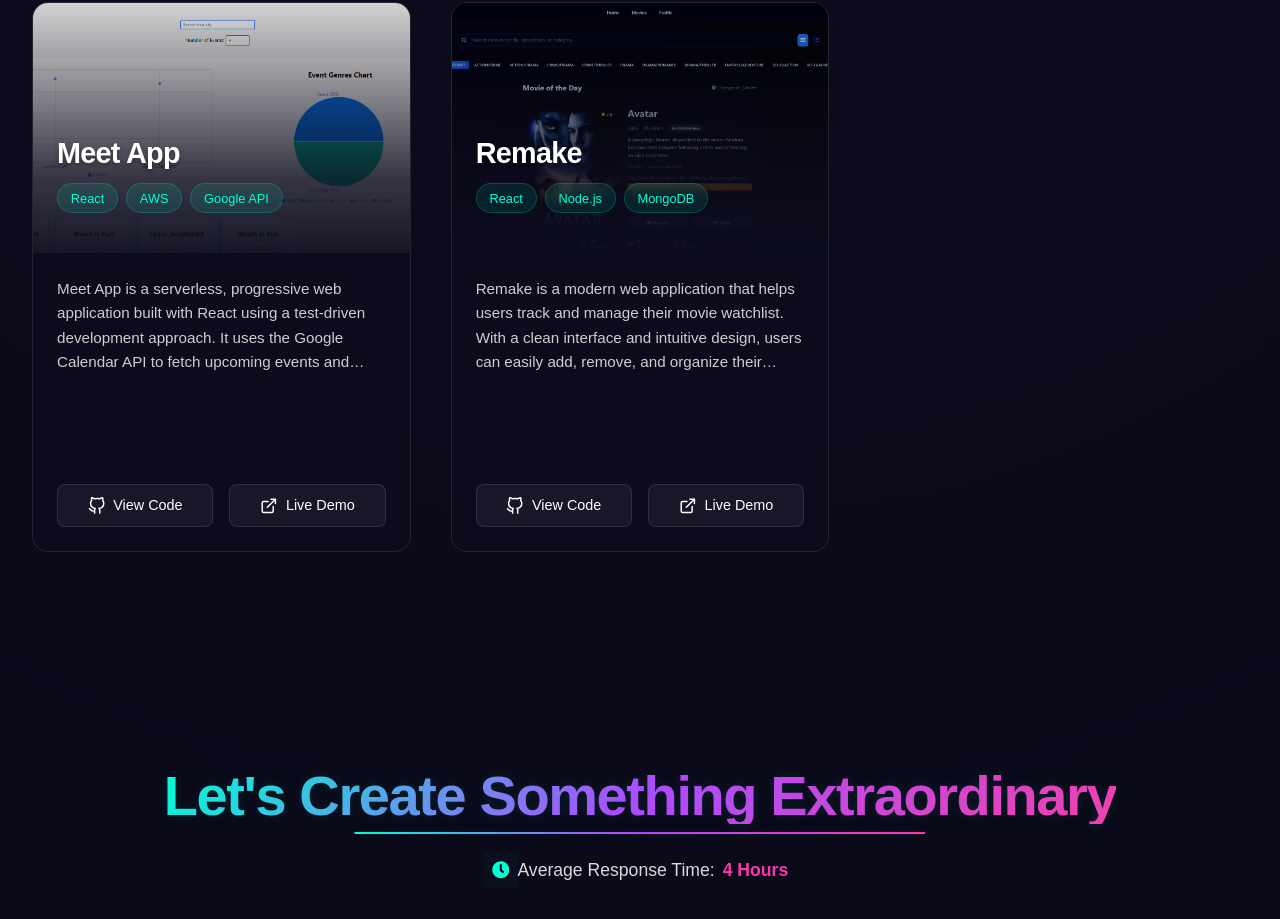
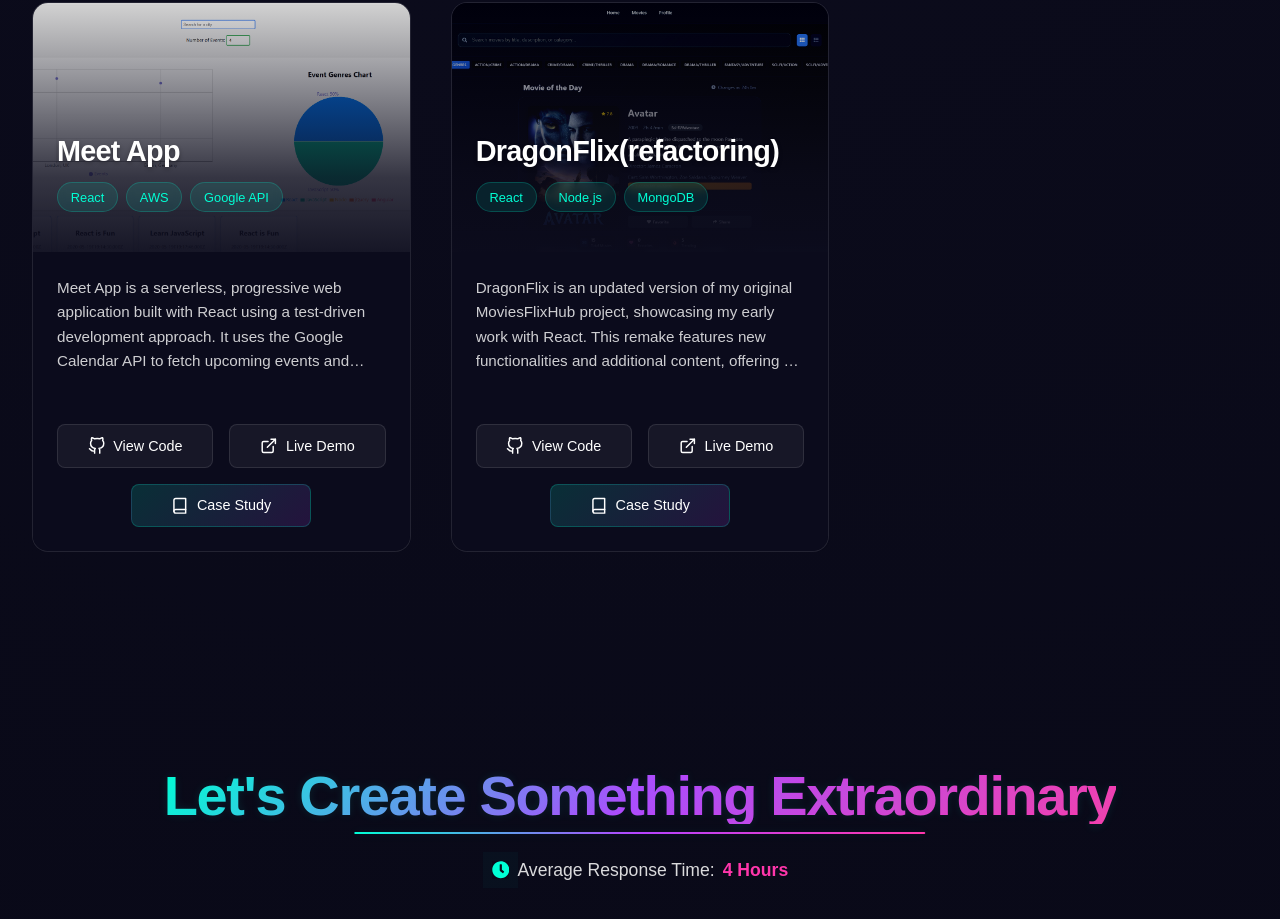
Before and after one commit to JDestefano11/React-Portfolio-Vite, a React (Vite) app: page / in a window 1280 px wide. Shown: the part 3820-4739 px from the top of the page. Built offline with nearby package versions, Linux system fonts and the light colour scheme; a web font is replaced by a local one.

Commit message:
Updated liiks on project cards

```diff
--- a/src/App.jsx
+++ b/src/App.jsx
@@ -5,6 +5,7 @@ import ProjectSection from "./components/ProjectSection/ProjectSection";
 import Contact from "./components/Contact/Contact";
 import MeetAppCaseStudy from "./pages/MeetAppCaseStudy/MeetAppCaseStudy";
 import MoviesFlixCaseStudy from "./pages/MoviesFlixCaseStudy/MoviesFlixCaseStudy";
+import TrendHiveCaseStudy from "./pages/TrendHiveCaseStudy/TrendHiveCaseStudy";
 import Footer from "./components/Footer/Footer";
 import NewNavbar from "./components/NewNavbar/NewNavbar";
 import NewHero from "./components/NewHero/NewHero";
@@ -51,8 +52,9 @@ const App = () => {
             </>
           }
         />
-        <Route path="/meetapp" element={<MeetAppCaseStudy />} />
-        <Route path="/moviesflix" element={<MoviesFlixCaseStudy />} />
+        <Route path="/case-studies/meet-app" element={<MeetAppCaseStudy />} />
+        <Route path="/case-studies/movies-flix" element={<MoviesFlixCaseStudy />} />
+        <Route path="/case-studies/trend-hive" element={<TrendHiveCaseStudy />} />
       </Routes>
       <Footer />
     </BrowserRouter>
--- a/src/components/ProjectSection/ProjectSection.jsx
+++ b/src/components/ProjectSection/ProjectSection.jsx
@@ -1,7 +1,8 @@
-import React, { useState, useEffect, useRef } from 'react';
-import { motion } from 'framer-motion';
-import { FiGithub, FiExternalLink, FiBook } from 'react-icons/fi';
-import './ProjectSection.css';
+import React, { useState, useEffect, useRef } from "react";
+import { motion } from "framer-motion";
+import { FiGithub, FiExternalLink, FiBook } from "react-icons/fi";
+import { Link } from "react-router-dom";
+import "./ProjectSection.css";
 import TrendHive from "../../images/TrendHive.png";
 import MoviesFlix from "../../images/Movies.png";
 import MeetApp from "../../images/MeetApp.png";
@@ -14,26 +15,26 @@ const ProjectSection = () => {
 
   useEffect(() => {
     const handleMouseMove = (e) => {
-      const cards = document.querySelectorAll('.project-card');
+      const cards = document.querySelectorAll(".project-card");
 
-      cards.forEach(card => {
+      cards.forEach((card) => {
         const rect = card.getBoundingClientRect();
         const x = e.clientX - rect.left;
         const y = e.clientY - rect.top;
 
-        card.style.setProperty('--mouse-x', `${x}px`);
-        card.style.setProperty('--mouse-y', `${y}px`);
+        card.style.setProperty("--mouse-x", `${x}px`);
+        card.style.setProperty("--mouse-y", `${y}px`);
       });
     };
 
     const projectsElement = projectsRef.current;
     if (projectsElement) {
-      projectsElement.addEventListener('mousemove', handleMouseMove);
+      projectsElement.addEventListener("mousemove", handleMouseMove);
     }
 
     return () => {
       if (projectsElement) {
-        projectsElement.removeEventListener('mousemove', handleMouseMove);
+        projectsElement.removeEventListener("mousemove", handleMouseMove);
       }
     };
   }, []);
@@ -42,53 +43,58 @@ const ProjectSection = () => {
     {
       id: 1,
       title: "Trend Hive",
-      description: "Trend Hive is a cutting-edge e-commerce store dedicated to delivering a seamless and enjoyable shopping experience for fashion enthusiasts of all ages. Our mission is to be the premier destination for high-quality, stylish clothing for the entire family.",
+      description:
+        "Trend Hive is a cutting-edge e-commerce store dedicated to delivering a seamless and enjoyable shopping experience for fashion enthusiasts of all ages. Our mission is to be the premier destination for high-quality, stylish clothing for the entire family.",
       image: TrendHive,
       techStack: ["React", "Tailwind"],
       liveLink: "https://trend-hive.onrender.com/",
       githubLink: "https://github.com/JDestefano11/Ecommerce-application.git",
-      caseStudyLink: "/case-studies/trend-hive" // Has case study
+      caseStudyLink: "/case-studies/trend-hive",
     },
     {
       id: 2,
       title: "Sovereign Realty",
-      description: "Sovereign Realty is an online platform where users can explore our completed real estate projects, browse detailed information, and schedule property viewings. Whether you're looking for inspiration or ready to make your next move, Sovereign Realty offers a seamless way to connect with our properties.",
+      description:
+        "Sovereign Realty is an online platform where users can explore our completed real estate projects, browse detailed information, and schedule property viewings. Whether you're looking for inspiration or ready to make your next move, Sovereign Realty offers a seamless way to connect with our properties.",
       image: Sovereign,
       techStack: ["React", "Node.js", "Express", "MongoDB"],
       liveLink: "https://github.com/JDestefano11/sovereign-realty.git",
-      githubLink: "https://github.com/JDestefano11/sovereign-realty.git"
-      // No case study
+      githubLink: "https://github.com/JDestefano11/sovereign-realty.git",
     },
     {
       id: 3,
       title: "Movies Flix",
-      description: "Movies Flix is a dynamic web application that allows users to explore and discover movies. Built with modern web technologies, it offers a sleek interface for browsing movies, viewing details, and managing favorites.",
+      description:
+        "Movies Flix is a dynamic web application that allows users to explore and discover movies. Built with modern web technologies, it offers a sleek interface for browsing movies, viewing details, and managing favorites.",
       image: MoviesFlix,
       techStack: ["React", "API Integration", "CSS"],
       liveLink: "https://movies-flix-psi.vercel.app/",
       githubLink: "https://github.com/JDestefano11/movies-flix.git",
-      caseStudyLink: "/case-studies/movies-flix" // Has case study
+      caseStudyLink: "/case-studies/movies-flix",
     },
     {
       id: 4,
       title: "Meet App",
-      description: "Meet App is a serverless, progressive web application built with React using a test-driven development approach. It uses the Google Calendar API to fetch upcoming events and allows users to search for events by city.",
+      description:
+        "Meet App is a serverless, progressive web application built with React using a test-driven development approach. It uses the Google Calendar API to fetch upcoming events and allows users to search for events by city.",
       image: MeetApp,
       techStack: ["React", "AWS", "Google API"],
       liveLink: "https://jdestefano11.github.io/meet/",
-      githubLink: "https://github.com/JDestefano11/meet.git"
-      // No case study
+      githubLink: "https://github.com/JDestefano11/meet.git",
+      caseStudyLink: "/case-studies/meet-app",
     },
     {
       id: 5,
-      title: "Remake",
-      description: "Remake is a modern web application that helps users track and manage their movie watchlist. With a clean interface and intuitive design, users can easily add, remove, and organize their favorite movies.",
+      title: "DragonFlix(refactoring)",
+      description:
+        "DragonFlix is an updated version of my original MoviesFlixHub project, showcasing my early work with React. This remake features new functionalities and additional content, offering a more polished front-end experience. However, it is not integrated with my API.",
+      tech: ["React"],
       image: Remake,
       techStack: ["React", "Node.js", "MongoDB"],
       liveLink: "https://github.com/JDestefano11/remake.git",
-      githubLink: "https://github.com/JDestefano11/remake.git"
-      // No case study
-    }
+      githubLink: "https://github.com/JDestefano11/remake.git",
+      caseStudyLink: "/case-studies/movies-flix",
+    },
   ];
 
   const containerVariants = {
@@ -96,24 +102,24 @@ const ProjectSection = () => {
     visible: {
       opacity: 1,
       transition: {
-        staggerChildren: 0.2
-      }
-    }
+        staggerChildren: 0.2,
+      },
+    },
   };
 
   const cardVariants = {
     hidden: {
       opacity: 0,
-      y: 20
+      y: 20,
     },
     visible: {
       opacity: 1,
       y: 0,
       transition: {
         duration: 0.6,
-        ease: [0.4, 0, 0.2, 1]
-      }
-    }
+        ease: [0.4, 0, 0.2, 1],
+      },
+    },
   };
 
   return (
@@ -140,7 +146,9 @@ const ProjectSection = () => {
           {projects.map((project) => (
             <motion.div
               key={project.id}
-              className={`project-card ${hoveredCard === project.id ? 'hovered' : ''}`}
+              className={`project-card ${
+                hoveredCard === project.id ? "hovered" : ""
+              }`}
               variants={cardVariants}
               onMouseEnter={() => setHoveredCard(project.id)}
               onMouseLeave={() => setHoveredCard(null)}
@@ -183,12 +191,16 @@ const ProjectSection = () => {
                       <FiExternalLink /> Live Demo
                     </a>
                     {project.caseStudyLink && (
-                      <a
-                        href={project.caseStudyLink}
+                      <Link
+                        to={project.caseStudyLink}
                         className="project-link case-study-link"
+                        onClick={(e) => {
+                          e.stopPropagation();
+                          window.scrollTo(0, 0);
+                        }}
                       >
                         <FiBook /> Case Study
-                      </a>
+                      </Link>
                     )}
                   </div>
                 </div>
```
